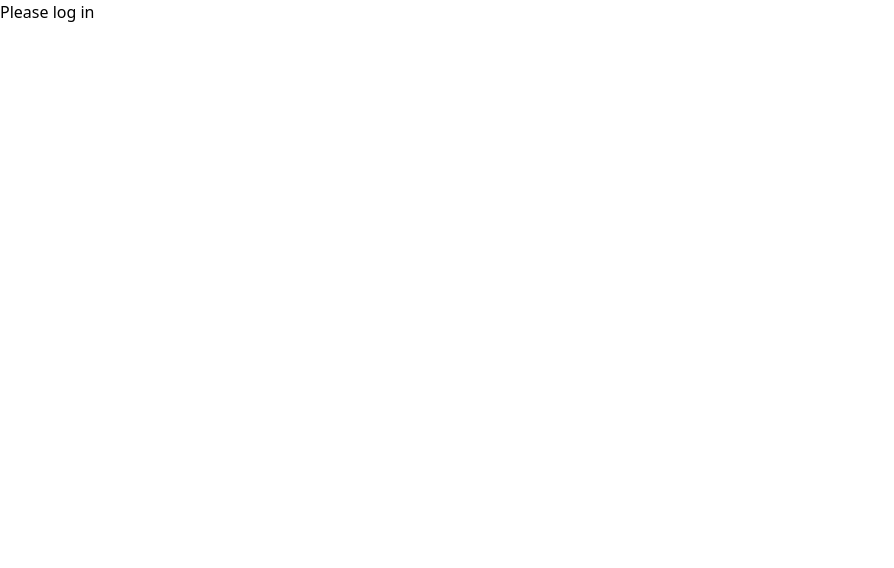
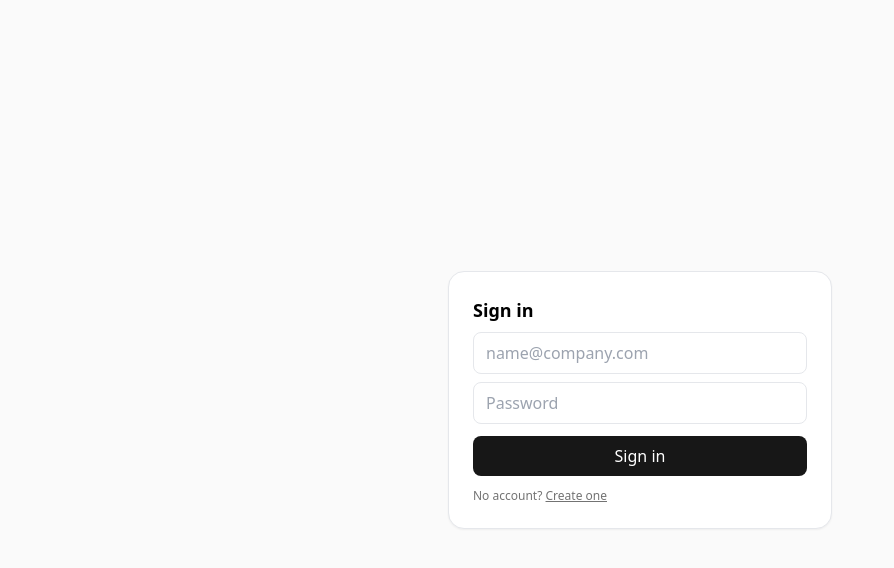
Before and after one commit to shanreeco/site-reporting, a React (Vite) app: page / in a window 1280 px wide. Shown: the top 568 px of the page, without its empty margins (0-894 px from the left). Built offline with nearby package versions, Linux system fonts and the light colour scheme; no server answers.

Commit message:
Update App.jsx

```diff
--- a/src/App.jsx
+++ b/src/App.jsx
@@ -1,4 +1,4 @@
-import React, { useEffect, useMemo, useState } from "react";
+import React, { useEffect, useState } from "react";
 import { createClient } from "@supabase/supabase-js";
 
 // --------- SUPABASE ---------
@@ -7,11 +7,13 @@ const supabaseAnon = import.meta.env?.VITE_SUPABASE_ANON_KEY || "YOUR-ANON-KEY";
 export const supabase = createClient(supabaseUrl, supabaseAnon, {
   auth: { persistSession: true, autoRefreshToken: true },
 });
+const MISCONFIGURED = supabaseUrl.includes("YOUR-PROJECT") || supabaseAnon === "YOUR-ANON-KEY";
 
 // --------- Session / Profile ---------
 function useSessionProfile(){
   const [session,setSession]=useState(null);
-  const [profile,setProfile]=useState(undefined); // undefined = loading, null = no profile
+  const [profile,setProfile]=useState(undefined); // undefined = loading, null = not found yet
+  const [err,setErr]=useState("");
   useEffect(()=>{
     supabase.auth.getSession().then(({data})=> setSession(data.session??null));
     const { data: sub } = supabase.auth.onAuthStateChange((_e,s)=> setSession(s));
@@ -19,19 +21,86 @@ function useSessionProfile(){
   },[]);
   useEffect(()=>{
     (async()=>{
+      setErr("");
       if (!session?.user) { setProfile(null); return; }
-      const { data, error } = await supabase.from('profiles').select('id,email,role').eq('id', session.user.id).maybeSingle();
-      if (error) { console.error(error); setProfile(null); }
-      else setProfile(data??{ id: session.user.id, email: session.user.email, role: "supervisor" });
+      const { data, error } = await supabase
+        .from('profiles').select('id,email,role')
+        .eq('id', session.user.id).maybeSingle();
+      if (error) { setErr(error.message); setProfile(null); return; }
+      if (data) { setProfile(data); return; }
+      // If profile row is missing, create with default server-side role 'supervisor'
+      const { error: insErr } = await supabase
+        .from('profiles')
+        .insert({ id: session.user.id, email: session.user.email });
+      if (insErr) { setErr(insErr.message); setProfile(null); return; }
+      const { data: d2, error: e2 } = await supabase
+        .from('profiles').select('id,email,role')
+        .eq('id', session.user.id).maybeSingle();
+      if (e2) { setErr(e2.message); setProfile(null); return; }
+      setProfile(d2 || { id: session.user.id, email: session.user.email, role: 'supervisor' });
     })();
   },[session?.user?.id]);
-  return { session, profile, isAdmin: profile?.role==='admin' };
+  return { session, profile, isAdmin: profile?.role==='admin', err };
+}
+
+// --------- Auth Page ---------
+function AuthPage(){
+  const [email,setEmail] = useState("");
+  const [password,setPassword] = useState("");
+  const [signup,setSignup] = useState(false);
+  const [msg,setMsg] = useState("");
+
+  const handleAuth = async()=>{
+    setMsg("");
+    if (!email || !password) { setMsg('Email and password are required.'); return; }
+    if (signup) {
+      const { error } = await supabase.auth.signUp({ email, password, options:{ emailRedirectTo: window.location.origin } });
+      setMsg(error ? error.message : 'Check your email to confirm sign-up.');
+    } else {
+      const { error } = await supabase.auth.signInWithPassword({ email, password });
+      setMsg(error ? error.message : '');
+    }
+  };
+
+  return (
+    <div className="min-h-screen grid place-items-center bg-neutral-50 px-4">
+      <div className="w-full max-w-sm bg-white border rounded-2xl p-6 shadow-sm">
+        <h1 className="text-lg font-semibold mb-2">{signup ? 'Create account' : 'Sign in'}</h1>
+        {MISCONFIGURED && (
+          <div className="mb-3 text-xs text-red-700 bg-red-50 border border-red-200 rounded p-2">
+            Supabase keys are not set. In Vercel add <code>VITE_SUPABASE_URL</code> & <code>VITE_SUPABASE_ANON_KEY</code>.
+          </div>
+        )}
+        <input type="email" placeholder="name@company.com" value={email}
+               onChange={e=>setEmail(e.target.value)}
+               className="w-full border rounded-lg px-3 py-2 mb-2" />
+        <input type="password" placeholder="Password" value={password}
+               onChange={e=>setPassword(e.target.value)}
+               className="w-full border rounded-lg px-3 py-2 mb-3" />
+        <button onClick={handleAuth}
+                className="w-full px-3 py-2 rounded-lg bg-neutral-900 text-white">
+          {signup ? 'Sign up' : 'Sign in'}
+        </button>
+        <p className="text-xs text-neutral-500 mt-3">
+          {signup ? 'Have an account? ' : 'No account? '}
+          <button className="underline" onClick={()=>{ setSignup(!signup); setMsg(''); }}> {signup ? 'Sign in' : 'Create one'} </button>
+        </p>
+        {msg && <p className="text-xs text-red-600 mt-2">{msg}</p>}
+      </div>
+    </div>
+  );
 }
 
 // --------- Root App ---------
 export default function App(){
-  const { session, profile } = useSessionProfile();
-  if (!session) return <div>Please log in</div>;
-  if (profile === undefined) return <div>Loading profile…</div>;
-  return <div>Welcome {profile.email} ({profile.role})</div>;
+  const { session, profile, err } = useSessionProfile();
+  if (!session) return <AuthPage/>;
+  if (profile === undefined) return <div className="min-h-screen grid place-items-center">Loading profile…</div>;
+  if (err) return <div className="min-h-screen grid place-items-center text-red-700">{err}</div>;
+  return (
+    <div className="min-h-screen bg-neutral-50 p-6">
+      <h1 className="text-xl font-semibold mb-4">Welcome {profile.email} ({profile.role})</h1>
+      <button onClick={()=>supabase.auth.signOut()} className="px-3 py-2 border rounded">Sign out</button>
+    </div>
+  );
 }
```
